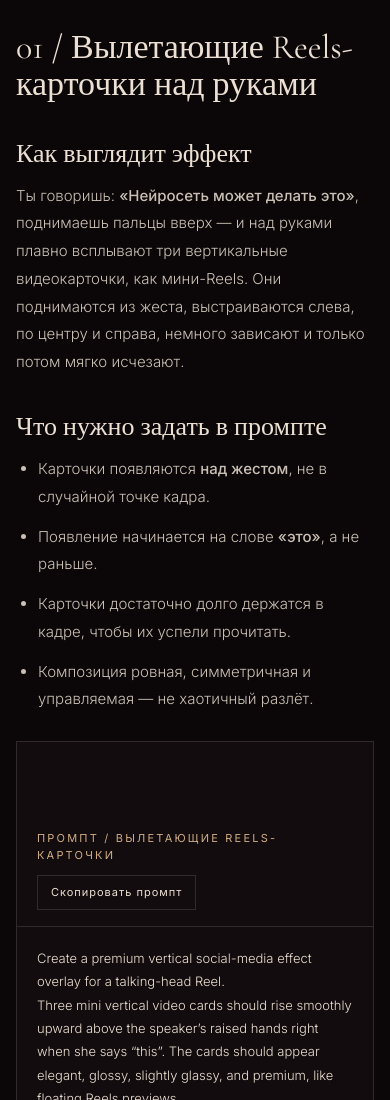
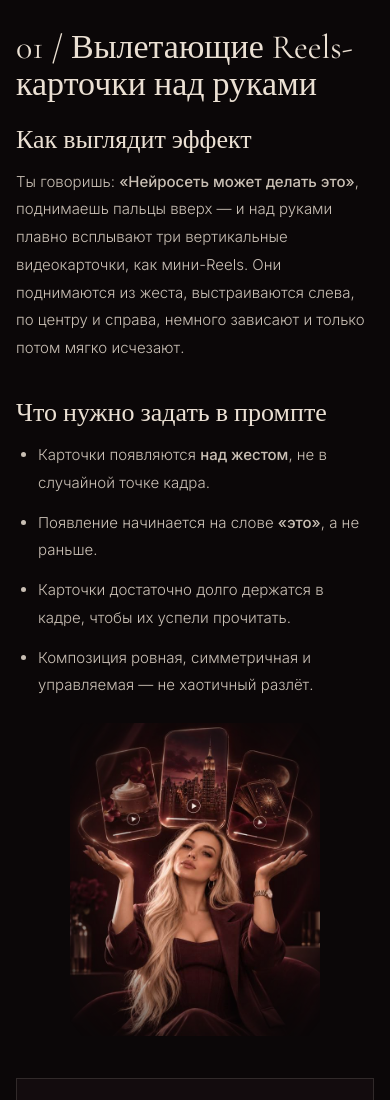
Before and after one commit to lashtafit-hash/lashtafit-hash.github.io, a plain HTML site: page guides/animated-website-with-chatgpt-codex/index.html in a window 390 px wide. Shown: the part 1280-2380 px from the top of the page. Drawn offline with nearby package versions, Linux system fonts and the light colour scheme.

Commit message:
Integrate compact faded Reels illustrations into lesson
* Blend three smaller Reels illustrations into existing editorial layout

* Let illustrations blend into the article without redundant captions

```diff
--- a/guides/animated-website-with-chatgpt-codex/index.html
+++ b/guides/animated-website-with-chatgpt-codex/index.html
@@ -25,6 +25,7 @@
 <p>В этом уроке — <strong>три типа эффектов для вертикальных Reels</strong>: интерфейсные вставки, парящие медиа-карточки и магическая предметная анимация. Их можно описать обычными словами и передать монтажному AI-агенту — например, Claude или Codex в проекте видеомонтажа, либо инструменту генерации видео.</p>
 <p>Здесь важен не один красивый объект, а его <strong>связь с движением руки и точной репликой в исходном видео</strong>. Ниже — визуальная механика, ограничения и промпты, которые можно копировать.</p>
 <h2>01 / Вылетающие Reels-карточки над руками</h2>
+<div class="reel-example "><div class="reel-example__copy">
 <h3>Как выглядит эффект</h3>
 <p>Ты говоришь: <strong>«Нейросеть может делать это»</strong>, поднимаешь пальцы вверх — и над руками плавно всплывают три вертикальные видеокарточки, как мини-Reels. Они поднимаются из жеста, выстраиваются слева, по центру и справа, немного зависают и только потом мягко исчезают.</p>
 <h3>Что нужно задать в промпте</h3>
@@ -34,12 +35,14 @@
 <li>Карточки достаточно долго держатся в кадре, чтобы их успели прочитать.</li>
 <li>Композиция ровная, симметричная и управляемая — не хаотичный разлёт.</li>
 </ul>
+</div><figure class="reel-example__art"><img src="/news/images/reels.jpg" width="608" height="760" loading="lazy" decoding="async" alt="Три вертикальные Reels-карточки мягко парят над руками женщины в марсаловом костюме"></figure></div>
 <section class="wm-prompt" aria-label="Промпт / Вылетающие Reels-карточки"><div class="wm-prompt-head"><p class="wm-prompt-label">Промпт / Вылетающие Reels-карточки</p><button type="button" class="wm-copy-prompt" data-copy-prompt="prompt-reels-cards" aria-label="Скопировать промпт">Скопировать промпт</button></div><pre><code id="prompt-reels-cards">Create a premium vertical social-media effect overlay for a talking-head Reel.
 Three mini vertical video cards should rise smoothly upward above the speaker’s raised hands right when she says “this”. The cards should appear elegant, glossy, slightly glassy, and premium, like floating Reels previews.
 The cards should emerge from the gesture, not randomly from empty space. Arrange them in a clean balanced composition above the hands: left, center, and right. Let them hover for a moment so the viewer can read them, then fade out gently.
 Style: soft luxury, rose-pink and cream tones, subtle glow, polished motion design, cinematic but clean. No chaotic movement. Motion should feel controlled and intentional.</code></pre></section>
 <div class="news-note"><p><strong>Как объяснить в уроке:</strong> «Я не пишу “сделай красиво”. Я задаю точку появления, логику движения и поведение объекта: откуда он вылетает, где висит и как исчезает».</p></div>
 <h2>02 / Бегущие цифры и метрики на ладони</h2>
+<div class="reel-example reel-example--reverse"><div class="reel-example__copy">
 <h3>Как выглядит эффект</h3>
 <p>Над открытой <strong>левой ладонью</strong> появляется полупрозрачная аналитическая карточка. Цифровой счётчик плавно увеличивается до нужного значения, а рядом оживает график роста. Карточка словно стоит на ладони и движется вместе с ней.</p>
 <h3>Что важно</h3>
@@ -49,11 +52,13 @@ Style: soft luxury, rose-pink and cream tones, subtle glow, polished motion desi
 <li>Текст и числа остаются читаемыми.</li>
 <li>Вставка выглядит как полезный бизнес-интерфейс, а не случайная табличка.</li>
 </ul>
+</div><figure class="reel-example__art"><img src="/news/images/metrics.jpg" width="608" height="760" loading="lazy" decoding="async" alt="Стеклянная карточка аналитики с графиком роста и показателем плюс 42 процента над ладонью"></figure></div>
 <section class="wm-prompt" aria-label="Промпт / Метрики на ладони"><div class="wm-prompt-head"><p class="wm-prompt-label">Промпт / Метрики на ладони</p><button type="button" class="wm-copy-prompt" data-copy-prompt="prompt-reels-analytics" aria-label="Скопировать промпт">Скопировать промпт</button></div><pre><code id="prompt-reels-analytics">Create a luxury glass-style analytics overlay floating above an open palm in a vertical Reel.
 The overlay should look like a premium translucent dashboard card with rounded corners, soft rose-pink highlights, and subtle glow. It should contain an animated counter that counts upward to a target number, plus a clean growth line chart.
 The overlay must appear anchored to the hand, as if the speaker is presenting it. It should rise softly, hold in place for readability, and feel useful for business or expert content. Motion should be elegant and controlled, not flashy.</code></pre></section>
 <div class="news-note"><p><strong>Как объяснить в уроке:</strong> «Для экспертных рилсов AI может не только делать “вау”, но и показывать полезные визуальные элементы: цифры, графики, счётчики, интерфейсы».</p></div>
 <h2>03 / Дождь из карт → колода → вылетает Маг</h2>
+<div class="reel-example "><div class="reel-example__copy">
 <h3>Как выглядит эффект</h3>
 <p>Ты произносишь: <strong>«И даже вот это»</strong>. Сверху начинают сыпаться карты Таро. Они падают в открытую <strong>правую ладонь</strong>, кувыркаются, собираются в физическую колоду, лежащую на руке. Пока последние карты ещё падают, одна карта <strong>вылетает из формирующейся колоды</strong>, поднимается, поворачивается лицом к камере и показывает Мага. Это одно непрерывное действие.</p>
 <h3>Чего нельзя допускать</h3>
@@ -64,6 +69,7 @@ The overlay must appear anchored to the hand, as if the speaker is presenting it
 <li>Маг переворачивается лицом к зрителю и на мгновение остаётся видимым.</li>
 <li>Никаких дополнительных текстовых надписей «Маг» поверх изображения.</li>
 </ul>
+</div><figure class="reel-example__art"><img src="/news/images/tarot.jpg" width="608" height="760" loading="lazy" decoding="async" alt="Золотистая колода Таро на ладони, над ней парит карта Маг в окружении летящих карт"></figure></div>
 <section class="wm-prompt" aria-label="Промпт / Дождь из карт Таро"><div class="wm-prompt-head"><p class="wm-prompt-label">Промпт / Дождь из карт Таро</p><button type="button" class="wm-copy-prompt" data-copy-prompt="prompt-reels-tarot" aria-label="Скопировать промпт">Скопировать промпт</button></div><pre><code id="prompt-reels-tarot">Create a magical tarot visual effect for a vertical Reel.
 A stream of tarot cards should fall from above into the speaker’s open palm, as if someone is pouring cards from the air into her hand. The cards should tumble downward, rotate naturally, and gather into a physical tarot deck resting on the palm.
 While the last cards are still falling, one selected card should rise dramatically out of the forming deck, float upward, and flip face-up to reveal The Magician tarot card.
--- a/news/site.css
+++ b/news/site.css
@@ -280,3 +280,22 @@ footer button:hover { color: var(--cream); }
 .wm-copy-prompt:hover, .wm-copy-prompt:focus-visible { border-color: var(--champagne); color: var(--champagne); }
 .news-copy .wm-prompt pre { margin: 0; border: 0; background: transparent; padding: 20px; white-space: pre-wrap; overflow-wrap: anywhere; }
 .news-copy .wm-prompt code { white-space: pre-wrap; overflow-wrap: anywhere; font-family: var(--text); font-size: 13px; line-height: 1.8; }
+
+/* Editorial Reel visualizations — existing WATCH•ME type, spacing and palette only. */
+.reel-example { display:grid;grid-template-columns:minmax(0,1fr) minmax(0,250px);align-items:center;gap:clamp(14px,3vw,34px);margin:15px 0 34px; }
+.reel-example--reverse { grid-template-columns:minmax(0,250px) minmax(0,1fr); }
+.reel-example__copy { min-width:0; }
+.news-copy .reel-example__copy h3:first-child { margin-top:0; }
+.reel-example__copy ul { margin-bottom:0; }
+.reel-example__art { position:relative;isolation:isolate;max-width:250px;width:100%;margin:0 auto; }
+.reel-example__art::before { content:"";position:absolute;inset:12%;background:radial-gradient(ellipse at center,rgba(75,16,29,.4),transparent 75%);pointer-events:none; }
+.reel-example__art img { position:relative;display:block;width:100%;height:auto;-webkit-mask-image:radial-gradient(ellipse 67% 68% at 50% 50%,#000 41%,transparent 100%);mask-image:radial-gradient(ellipse 67% 68% at 50% 50%,#000 41%,transparent 100%); }
+.news-copy .reel-example__art figcaption { margin:-2px 0 0;font:400 10px/1.5 var(--text);letter-spacing:.16em;text-transform:uppercase;text-align:center;color:var(--mute);opacity:.72; }
+.reel-example--reverse .reel-example__copy { grid-column:2;grid-row:1; }
+.reel-example--reverse .reel-example__art { grid-column:1;grid-row:1; }
+@media (max-width:700px) {
+ .reel-example,.reel-example--reverse { display:flex;flex-direction:column;align-items:stretch;gap:12px;margin-top:10px; }
+ .reel-example__art { width:min(74%,250px);max-width:250px;margin:0 auto 8px; }
+ .reel-example__copy { order:0; }
+ .reel-example__art { order:1; }
+}
```
Also changed, not shown: news/images/metrics.jpg (added), news/images/reels.jpg (added), news/images/tarot.jpg (added).
